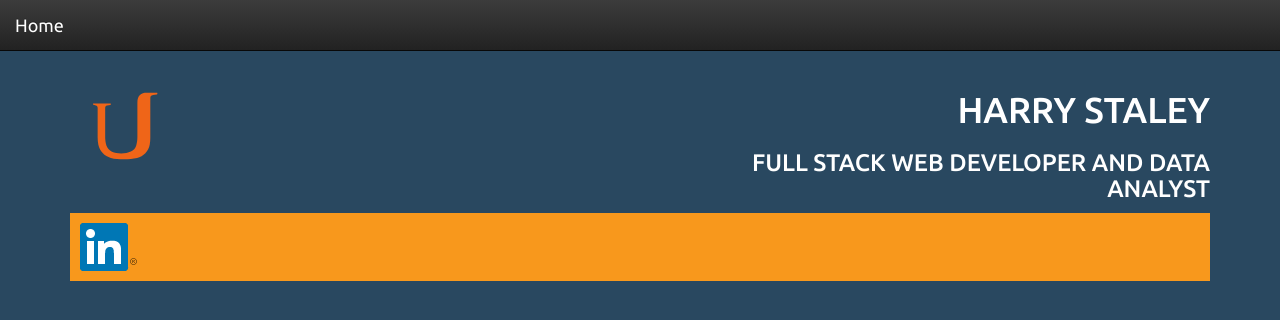
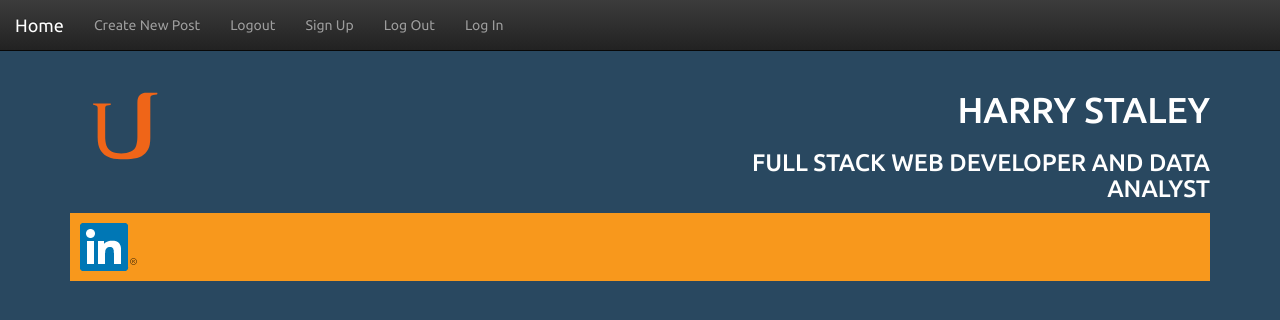
Before and after one commit to harrystaley/FSND_Multi_User_Blog, a Python web app: template templates/front.html in a window 1280 px wide. Shown: the top 320 px of the page. Run offline with Jinja, Linux system fonts and the light colour scheme; the template is opened without the code that fills it, so the values that code supplies are empty; some libraries are stand-ins or nearby versions.

Commit message:
FEAT: Added generated nav items in base.html

```diff
--- a/main.py
+++ b/main.py
@@ -249,7 +249,8 @@ class PermaLinkHandler(TemplateHandler):
             return
         else:
             if self.cookie_exists('usercookie'):
-                self.render("permalink.html", post=perma_post)
+                self.render("permalink.html",
+                            post=perma_post)
             else:
                 self.redirect('/signup')
 
@@ -408,7 +409,8 @@ class WelcomeHandler(TemplateHandler):
         """ handles the GET request for welcome.html """
         if self.cookie_exists('usercookie'):
             user_name = self.get_secure_cookie('usercookie')
-            self.render("welcome.html", username=user_name)
+            self.render("welcome.html",
+                        username=user_name)
         else:
             self.redirect('/signup')
 
--- a/templates/base.html
+++ b/templates/base.html
@@ -24,18 +24,28 @@
     <nav class="navbar navbar-inverse navbar-fixed-top">
     <div class="container-fluid">
       <div class="navbar-header">
+        <a class="navbar-brand" href="/">Home</a>
         <button type="button" class="navbar-toggle" data-toggle="collapse" data-target="#Navbar">
           <span class="icon-bar"></span>
           <span class="icon-bar"></span>
           <span class="icon-bar"></span>
         </button>
-        <a class="navbar-brand" href="/">Home</a>
       </div>
       <div class="collapse navbar-collapse" id="Navbar">
 
         <ul class="nav navbar-nav">
-          {% block nav %}
-          {% endblock nav %}
+
+          {% set nav = [
+            ('/newpost', 'Create New Post'),
+            ('/logout', 'Logout'),
+            ('/signup', 'Sign Up'),
+            ('/logout', 'Log Out'),
+            ('/login', 'Log In')
+          ] %}
+          {% for link, title in nav %}
+            <li><a href={{ link }}>{{ title }}</a></li>
+          {% endfor %}
+
         </ul>
 
       </div>
```
Also changed, not shown: 1 other file.
